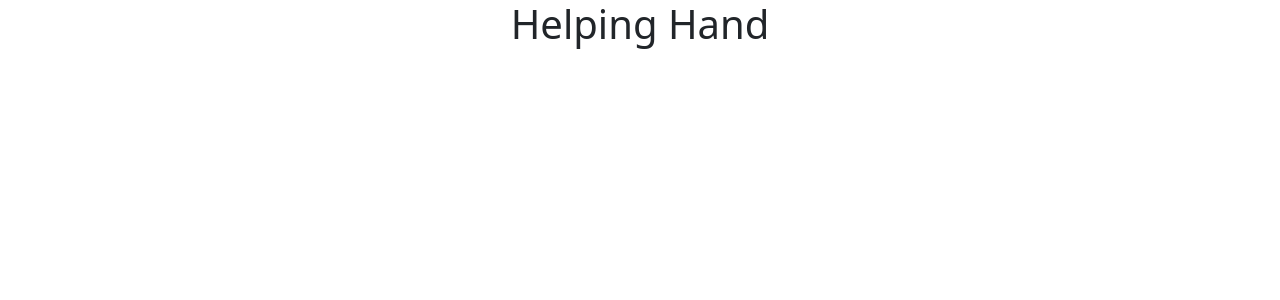
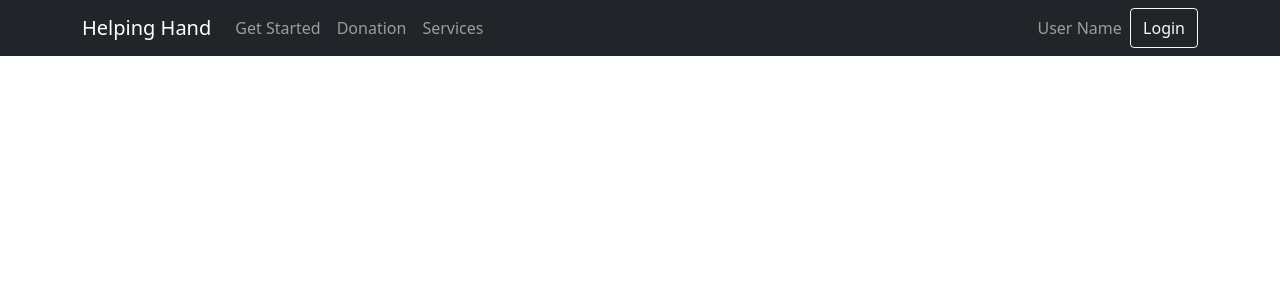
Before and after one commit to lutfor779/Helping-Hand, a React (Create React App) app: page / in a window 1280 px wide. Shown: the top 300 px of the page. Built offline with nearby package versions, Linux system fonts and the light colour scheme.

Commit message:
demo navbar added

```diff
--- a/src/App.js
+++ b/src/App.js
@@ -1,10 +1,11 @@
 import './App.css';
 import 'bootstrap/dist/css/bootstrap.min.css';
+import Home from './pages/Home/Home/Home';
 
 function App() {
   return (
     <div className="App">
-      <h1>Helping Hand</h1>
+      <Home />
     </div>
   );
 }
--- /dev/null
+++ b/src/pages/Home/Home/Home.js
@@ -0,0 +1,12 @@
+import React from 'react';
+import Header from '../../Shared/Header/Header';
+
+const Home = () => {
+    return (
+        <div>
+            <Header />
+        </div>
+    );
+};
+
+export default Home;
--- /dev/null
+++ b/src/pages/Shared/Header/Header.js
@@ -0,0 +1,12 @@
+import React from 'react';
+import Navigation from '../Navigation/Navigation';
+
+const Header = () => {
+    return (
+        <div>
+            <Navigation />
+        </div>
+    );
+};
+
+export default Header;
--- /dev/null
+++ b/src/pages/Shared/Navigation/Navigation.js
@@ -0,0 +1,41 @@
+import React from 'react';
+import { Button, Container, Nav, Navbar } from 'react-bootstrap';
+import { LinkContainer } from 'react-router-bootstrap';
+
+const Navigation = () => {
+    return (
+        <Navbar collapseOnSelect expand="lg" bg="dark" variant="dark">
+            <Container>
+                <Navbar.Brand href="#home">Helping Hand</Navbar.Brand>
+                <Navbar.Toggle aria-controls="responsive-navbar-nav" />
+                <Navbar.Collapse id="responsive-navbar-nav">
+
+                    <Nav className="me-auto">
+                        {/* <LinkContainer > */}
+                        <Nav.Link>Get Started</Nav.Link>
+                        {/* </LinkContainer> */}
+
+                        {/* <LinkContainer > */}
+                        <Nav.Link>Donation</Nav.Link>
+                        {/* </LinkContainer> */}
+
+                        {/* <LinkContainer > */}
+                        <Nav.Link>Services</Nav.Link>
+                        {/* </LinkContainer> */}
+                    </Nav>
+
+                    <Nav>
+                        <Navbar.Text>
+                            User Name &nbsp;
+                        </Navbar.Text>
+                        <Button variant="outline-light" >
+                            Login
+                        </Button>
+                    </Nav>
+                </Navbar.Collapse>
+            </Container>
+        </Navbar>
+    );
+};
+
+export default Navigation;
```
